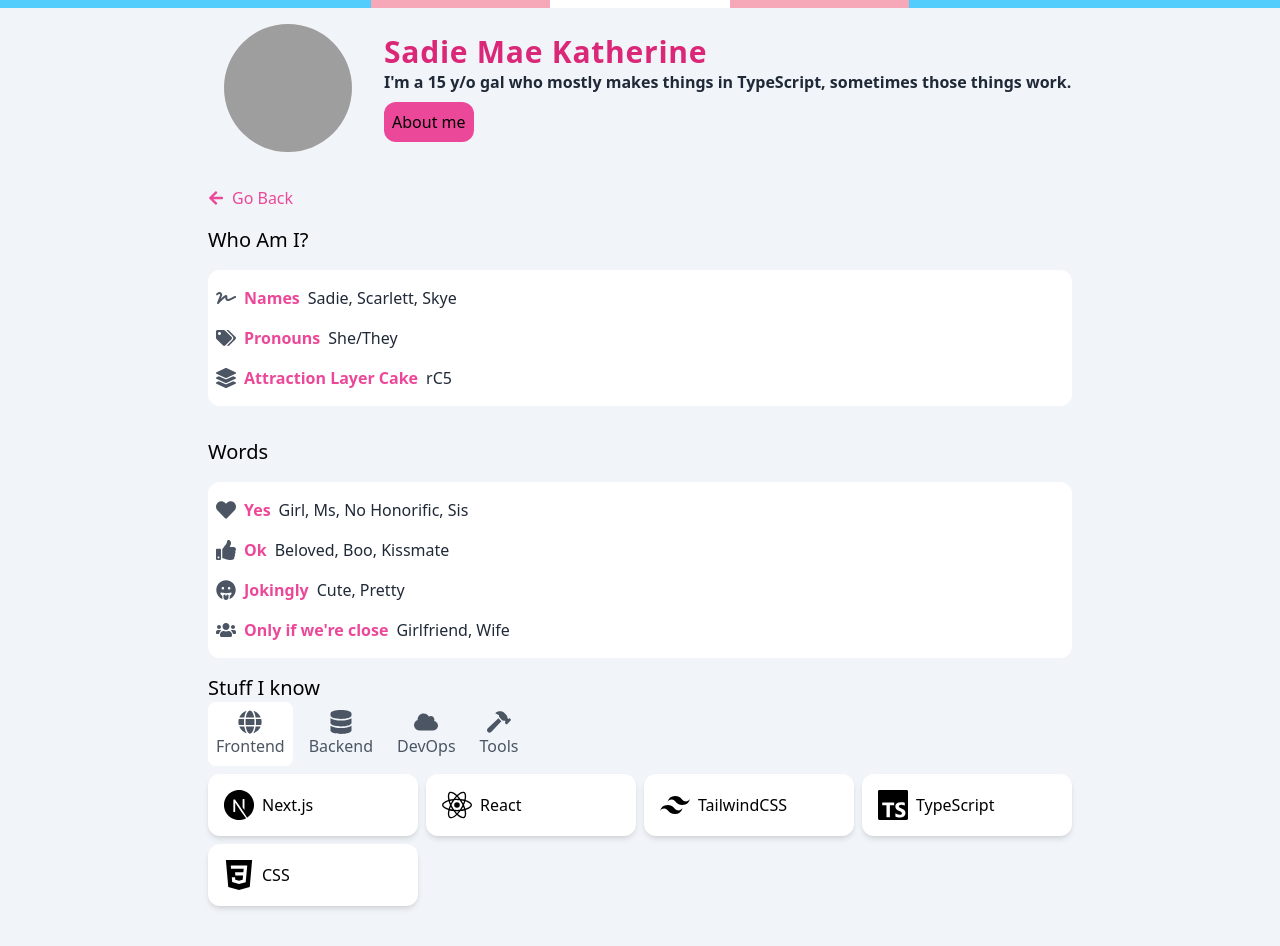
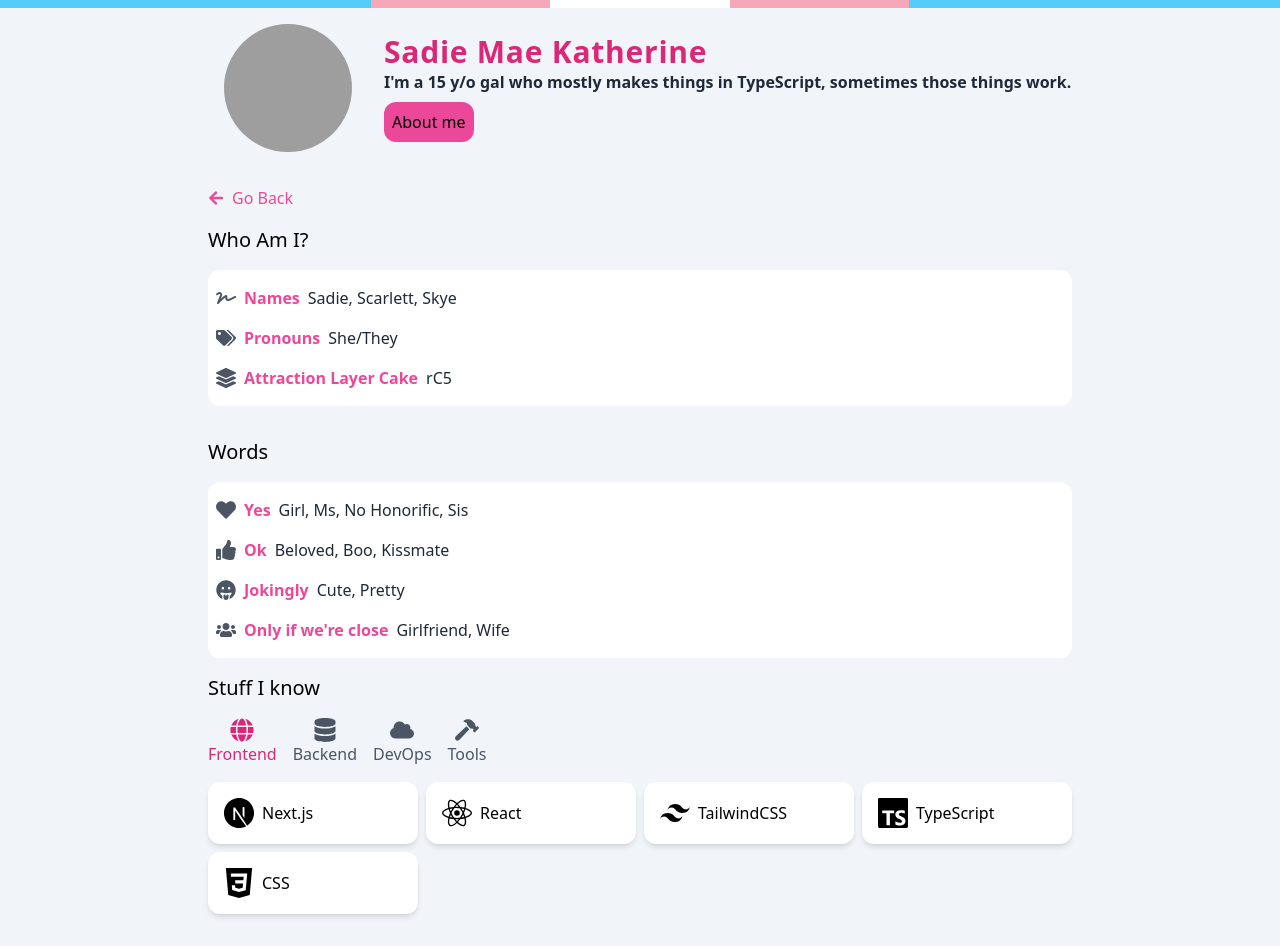
Before and after one commit to night-lake/night-lake.github.io, a Next.js app: page /about in a window 1280 px wide. Shown: the top 946 px of the page. Built offline with nearby package versions, Linux system fonts and the light colour scheme; grey boxes are pictures that could not be loaded.

Commit message:
Spacing fixes

```diff
--- a/src/components/ItemList.tsx
+++ b/src/components/ItemList.tsx
@@ -2,7 +2,7 @@
 
 export default function ItemList(props: ItemListProps) {
 	return (
-		<div className="no-pointer-parent flex flex-row content-center items-center space-x-2 py-2">
+		<div className="flex flex-row content-center items-center space-x-2 py-2">
 			<props.icon className="text-xl text-gray-600 dark:text-gray-300" />
 			<h3 className="font-bold text-pink-500">{props.title}</h3>
 			<p className="text-md font-medium text-gray-800 dark:text-gray-300">
--- a/src/components/Project.tsx
+++ b/src/components/Project.tsx
@@ -4,7 +4,7 @@
 
 export default function Project({ project }: ProjectProps) {
 	return (
-		<li className="flex flex-col content-center overflow-hidden rounded-xl bg-white p-2 py-4 transition-all dark:bg-neutral-800/90">
+		<li className="flex flex-col content-center overflow-hidden rounded-xl bg-white p-2 transition-all dark:bg-neutral-800/90">
 			<div className="m-auto">
 				<img className="h-48 w-48 rounded-full" alt="" src={project.icon} />
 			</div>
--- a/src/components/Section.tsx
+++ b/src/components/Section.tsx
@@ -1,12 +1,16 @@
+import classNames from 'classnames';
 import { SectionProps } from '../lib/types';
 
-export default function Section({ title, children, pink = false }: SectionProps) {
+export default function Section({ title, children, topMargin = false }: SectionProps) {
 	return (
-		<section className="pb-4">
-			<h2 className={`text-xl ${pink ? 'text-xl font-bold text-pink-500' : 'font-medium dark:text-white'}`}>
-				{title}
-			</h2>
-			{children}
+		<section
+			className={classNames({
+				'mb-4': !topMargin,
+				'my-4': topMargin
+			})}
+		>
+			<h2 className="text-xl font-medium dark:text-white">{title}</h2>
+			<div className="mt-4">{children}</div>
 		</section>
 	);
 }
--- a/src/components/SkillTab.tsx
+++ b/src/components/SkillTab.tsx
@@ -10,18 +10,24 @@
 ) {
 	return (
 		<button
-			className={classNames('flex flex-col items-center', 'group', 'rounded-lg p-2 transition-all', {
-				'bg-white dark:bg-neutral-800': props.title.toLowerCase() === props.get
-			})}
+			className="group flex flex-col items-center transition-all"
 			onClick={() => props.set(props.title.toLowerCase())}
 		>
 			{
 				<props.icon
 					title={props.title}
-					className="text-2xl text-gray-600 transition-all group-hover:text-pink-500 dark:text-gray-300"
+					className={classNames('text-2xl transition-all group-hover:text-pink-500', {
+						'text-gray-600 dark:text-gray-300': props.title.toLowerCase() !== props.get,
+						'text-pink-600': props.title.toLowerCase() === props.get
+					})}
 				/>
 			}
-			<p className="font-medium text-gray-600 transition-all group-hover:text-pink-500 dark:text-gray-300">
+			<p
+				className={classNames('font-medium transition-all group-hover:text-pink-500', {
+					'text-gray-600 dark:text-gray-300': props.title.toLowerCase() !== props.get,
+					'text-pink-600': props.title.toLowerCase() === props.get
+				})}
+			>
 				{props.title}
 			</p>
 		</button>
--- a/src/components/Skills.tsx
+++ b/src/components/Skills.tsx
@@ -4,6 +4,7 @@
 import {
 	SiCss3,
 	SiGit,
+	SiGithubactions,
 	SiNextdotjs,
 	SiNodedotjs,
 	SiPostgresql,
@@ -39,7 +40,7 @@
 			{ name: 'TypeScript', icon: SiTypescript },
 			{ name: 'PostgreSQL', icon: SiPostgresql }
 		],
-		devops: [],
+		devops: [{ name: 'Github Actions', icon: SiGithubactions }],
 		tools: [{ name: 'Git', icon: SiGit }]
 	};
 
@@ -47,18 +48,16 @@
 
 	return (
 		<Section title="Stuff I know">
-			<div className="flex flex-row space-x-2">
+			<div className="mb-2 flex flex-row space-x-4">
 				{tabTitles.map(item => (
 					<SkillTab key={item.title} set={setDisplay} get={display} {...item} />
 				))}
 			</div>
 
 			<ul className="grid gap-2 py-2 lg:grid-cols-2 xl:grid-cols-4 ">
-				{current.length > 0 ? (
-					current.map(skill => <SkillTabItem {...skill} key={skill.name} />)
-				) : (
-					<SkillTabItem icon={FaBatteryEmpty} name="None Yet" />
-				)}
+				{current.map(skill => (
+					<SkillTabItem {...skill} key={skill.name} />
+				))}
 			</ul>
 		</Section>
 	);
--- a/src/lib/types.ts
+++ b/src/lib/types.ts
@@ -85,5 +85,5 @@
 export interface SectionProps {
 	title: string;
 	children: React.ReactNode;
-	pink?: boolean;
+	topMargin?: boolean;
 }
--- a/src/pages/404.tsx
+++ b/src/pages/404.tsx
@@ -13,7 +13,7 @@
 
 			<GoBack />
 
-			<Section title="That wasn't found" pink={true}>
+			<Section title="That wasn't found" topMargin={true}>
 				<p className="text-lg dark:text-white">
 					Either Sadie sucks at typing or you messed with the URL. It&#39;s probably the first one.
 				</p>
--- a/src/pages/_error.tsx
+++ b/src/pages/_error.tsx
@@ -13,7 +13,7 @@
 
 			<GoBack />
 
-			<Section title="Well...." pink={true}>
+			<Section title="Well...." topMargin={true}>
 				<p className="text-lg dark:text-white">
 					It seems like an <a href="https://ian-deploy.xyz">Ian Deploy</a> has infilterated.
 				</p>
--- a/src/pages/blog/[id].tsx
+++ b/src/pages/blog/[id].tsx
@@ -1,6 +1,4 @@
 import Head from 'next/head';
-import Link from 'next/link';
-import { FaArrowLeft } from 'react-icons/fa';
 import ReactMarkdown from 'react-markdown';
 import remarkGfm from 'remark-gfm';
 import Date from '../../components/Date';
--- a/src/pages/blog/index.tsx
+++ b/src/pages/blog/index.tsx
@@ -33,8 +33,8 @@
 			<GoBack />
 
 			{postsByDate.map((postChunk, index) => (
-				<Section title={postChunk.year} key={index}>
-					<ul className="grid gap-2 py-2 lg:grid-cols-2 xl:grid-cols-3">
+				<Section title={postChunk.year} key={index} topMargin={index === 0 ? true : false}>
+					<ul className="grid gap-2 lg:grid-cols-2 xl:grid-cols-3">
 						{postChunk.posts.map(post => (
 							<Post post={post} key={post.id} />
 						))}
--- a/src/pages/index.tsx
+++ b/src/pages/index.tsx
@@ -45,7 +45,7 @@
 			</Head>
 
 			<Section title="Projects">
-				<ul className="grid gap-2 py-2 lg:grid-cols-2 xl:grid-cols-3">
+				<ul className="mb-4 grid gap-2 lg:grid-cols-2 xl:grid-cols-3">
 					{firstFewProjects[0].map(project => (
 						<Project project={project} key={project.name} />
 					))}
@@ -57,7 +57,7 @@
 			<Skills />
 
 			<Section title="Recent Posts">
-				<ul className="grid gap-2 py-2 lg:grid-cols-2 xl:grid-cols-3">
+				<ul className="mb-4 grid gap-2 lg:grid-cols-2 xl:grid-cols-3">
 					{firstFewPosts[0].map(post => (
 						<Post post={post} key={post.id} />
 					))}
```
